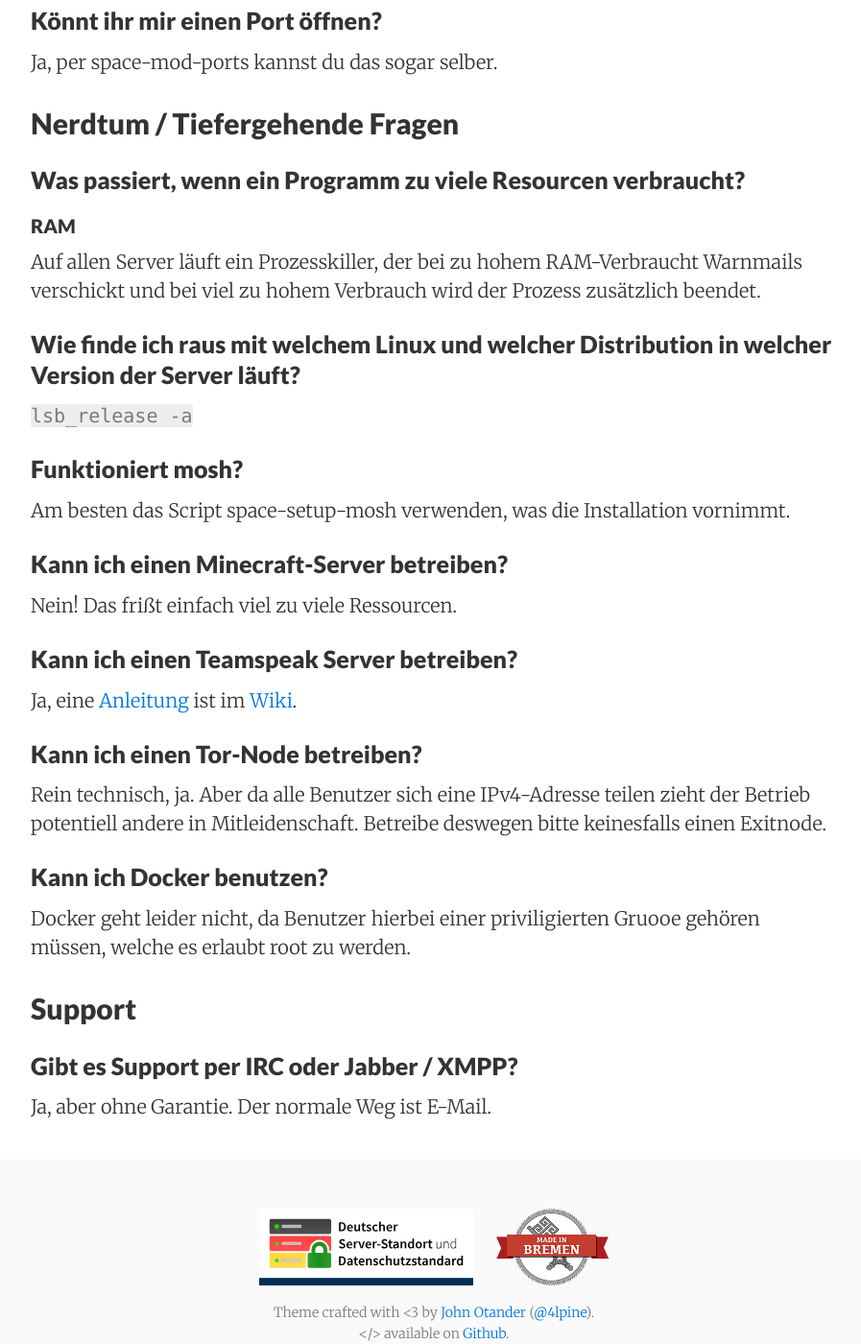
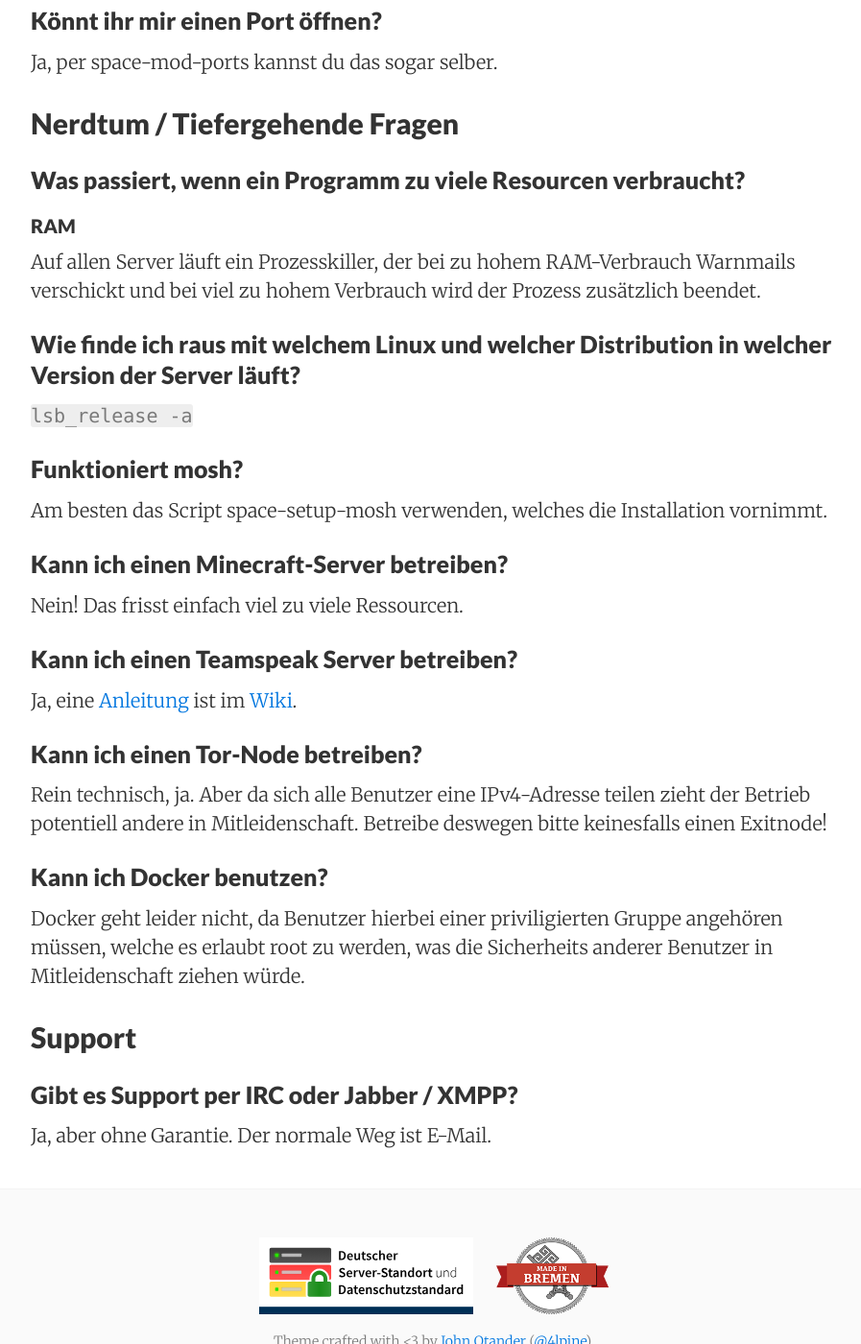
Before and after one commit to coderbyheart/hostedinspace.github.io, a Jekyll site: the page built from faq/index.md, in a window 1280 px wide and 1400 px high, scrolled down 1159 px. Shown: the whole window at 96% size, without its empty margins (188-1085 px from the left). Built offline with Jekyll 4.4.1, drawn with Linux system fonts in a browser that asks for light colours; nearby versions of some CDN libraries; some of the changed text lies outside the part shown.

Commit message:
Spellchecking

```diff
--- a/_data/faq.yml
+++ b/_data/faq.yml
@@ -3,7 +3,7 @@
   a: >
    Bei »Hosted in Space« bekommst du einen Benutzeraccount auf einem Linuxserver, den du dir mit anderen teilst.
 
-   Im Gegensatz zu sonstigen Webhostern bekommst du per SSH Zugriff auf eine vollwerter Shell, wo du auch eigene
+   Im Gegensatz zu sonstigen Webhostern bekommst du per SSH Zugriff auf eine vollwertige Shell, wo du auch eigene
    Dienste starten kannst.
 - section: "Allgemeine Fragen"
   q: "Wo stehen die Server?"
@@ -36,7 +36,7 @@
   a: >
    #### RAM
 
-   Auf allen Server läuft ein Prozesskiller, der bei zu hohem RAM-Verbraucht Warnmails verschickt und
+   Auf allen Server läuft ein Prozesskiller, der bei zu hohem RAM-Verbrauch Warnmails verschickt und
    bei viel zu hohem Verbrauch wird der Prozess zusätzlich beendet.
 - section: "Nerdtum / Tiefergehende Fragen"
   q: "Wie finde ich raus mit welchem Linux und welcher Distribution in welcher Version der Server läuft?"
@@ -47,11 +47,11 @@
 - section: "Nerdtum / Tiefergehende Fragen"
   q: "Funktioniert mosh?"
   a: >
-   Am besten das Script space-setup-mosh verwenden, was die Installation vornimmt.
+   Am besten das Script space-setup-mosh verwenden, welches die Installation vornimmt.
 - section: "Nerdtum / Tiefergehende Fragen"
   q: "Kann ich einen Minecraft-Server betreiben?"
   a: >
-   Nein! Das frißt einfach viel zu viele Ressourcen.
+   Nein! Das frisst einfach viel zu viele Ressourcen.
 - section: "Nerdtum / Tiefergehende Fragen"
   q: "Kann ich einen Teamspeak Server betreiben?"
   a: >
@@ -59,13 +59,13 @@
 - section: "Nerdtum / Tiefergehende Fragen"
   q: "Kann ich einen Tor-Node betreiben?"
   a: >
-   Rein technisch, ja. Aber da alle Benutzer sich eine IPv4-Adresse teilen zieht der Betrieb potentiell andere in Mitleidenschaft.
-   Betreibe deswegen bitte keinesfalls einen Exitnode.
+   Rein technisch, ja. Aber da sich alle Benutzer eine IPv4-Adresse teilen zieht der Betrieb potentiell andere in Mitleidenschaft.
+   Betreibe deswegen bitte keinesfalls einen Exitnode!
 - section: "Nerdtum / Tiefergehende Fragen"
   q: "Kann ich Docker benutzen?"
   a: >
-   Docker geht leider nicht, da Benutzer hierbei einer priviligierten Gruooe gehören müssen, welche es
-   erlaubt root zu werden.
+   Docker geht leider nicht, da Benutzer hierbei einer priviligierten Gruppe angehören müssen, welche es
+   erlaubt root zu werden, was die Sicherheits anderer Benutzer in Mitleidenschaft ziehen würde.
 - section: "Support"
   q: "Gibt es Support per IRC oder Jabber / XMPP?"
   a: >
```
Also changed, not shown: index.md (+3 -3 lines).
